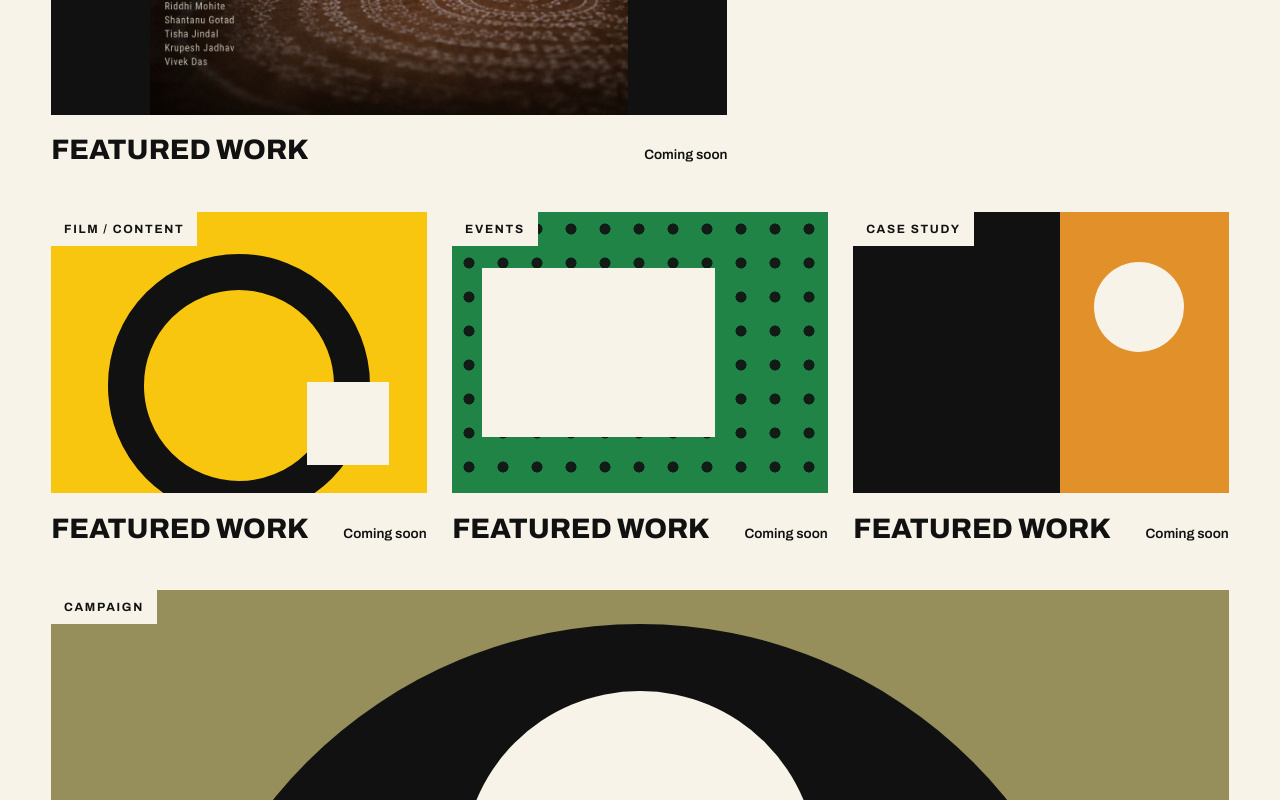
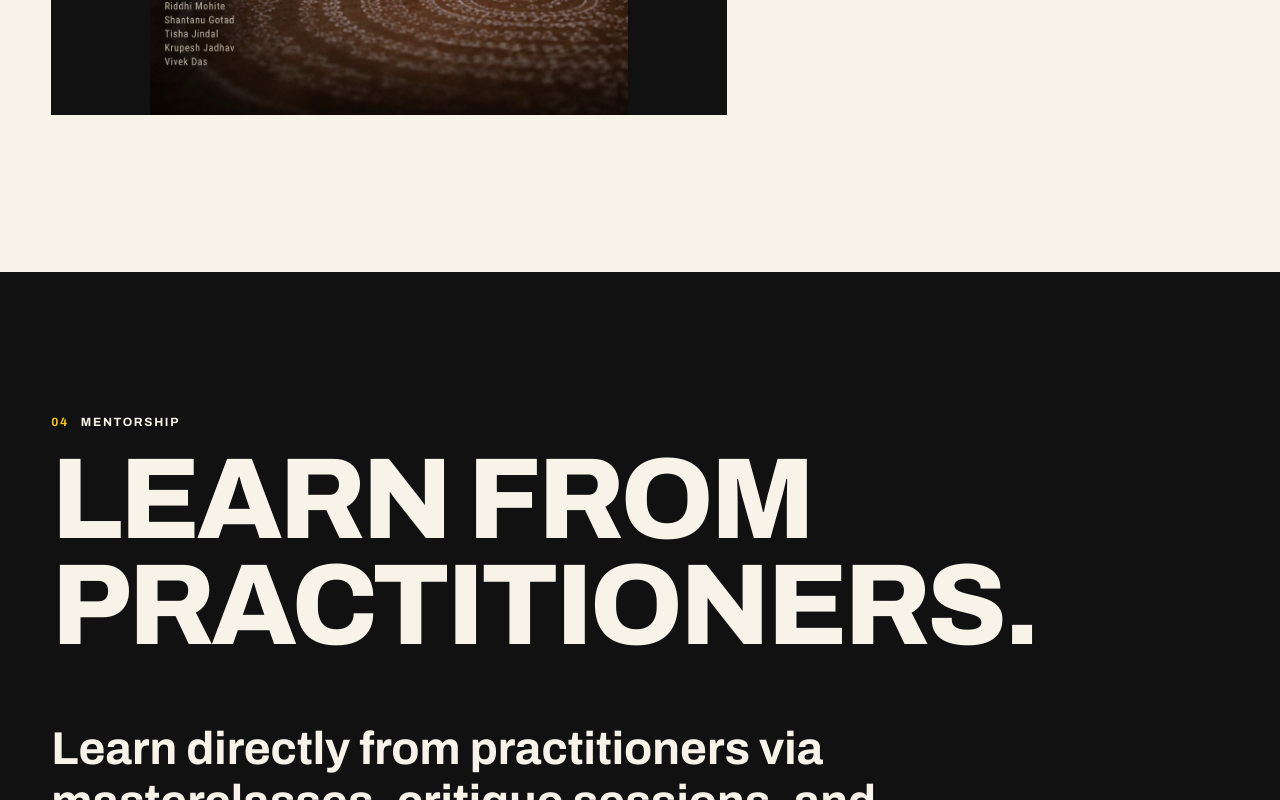
Before and after one commit to Manas3432/met-media-collective, a React (Vite) app: page / in a window 1280 px wide. Shown: the part 4940-5740 px from the top of the page. Built offline with nearby package versions, Linux system fonts and the light colour scheme.

Commit message:
Refine featured work section

```diff
--- a/src/pages/Home.jsx
+++ b/src/pages/Home.jsx
@@ -61,51 +61,15 @@ const VERTICALS = [
 const WORK = [
   {
     cat: 'Film / Content',
-    title: 'Featured Work',
-    meta: 'Coming soon',
     tone: 'red',
     span: 'w7',
     image: '/house-of-white-circles.jpeg',
   },
   {
     cat: 'Film / Content',
-    title: 'Featured Work',
-    meta: 'Coming soon',
     tone: 'blue',
     span: 'w5',
     image: '/national anthem .jpg',
-  },
-  {
-    cat: 'Film / Content',
-    title: 'Featured Work',
-    meta: 'Coming soon',
-    tone: 'yellow',
-    span: 'w4',
-    image: null,
-  },
-  {
-    cat: 'Events',
-    title: 'Featured Work',
-    meta: 'Coming soon',
-    tone: 'green',
-    span: 'w4',
-    image: null,
-  },
-  {
-    cat: 'Case Study',
-    title: 'Featured Work',
-    meta: 'Coming soon',
-    tone: 'orange',
-    span: 'w4',
-    image: null,
-  },
-  {
-    cat: 'Campaign',
-    title: 'Featured Work',
-    meta: 'Coming soon',
-    tone: 'olive',
-    span: 'w12',
-    image: null,
   },
 ]
 
```
